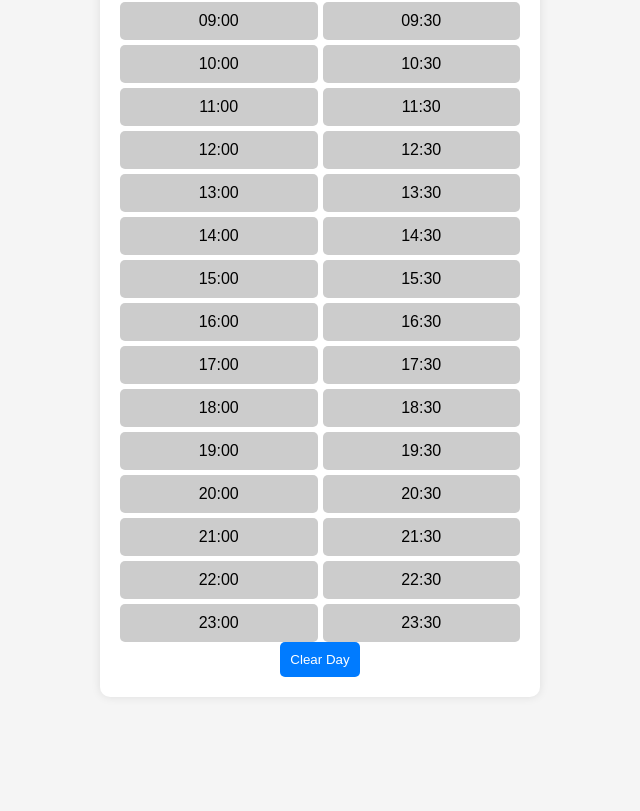
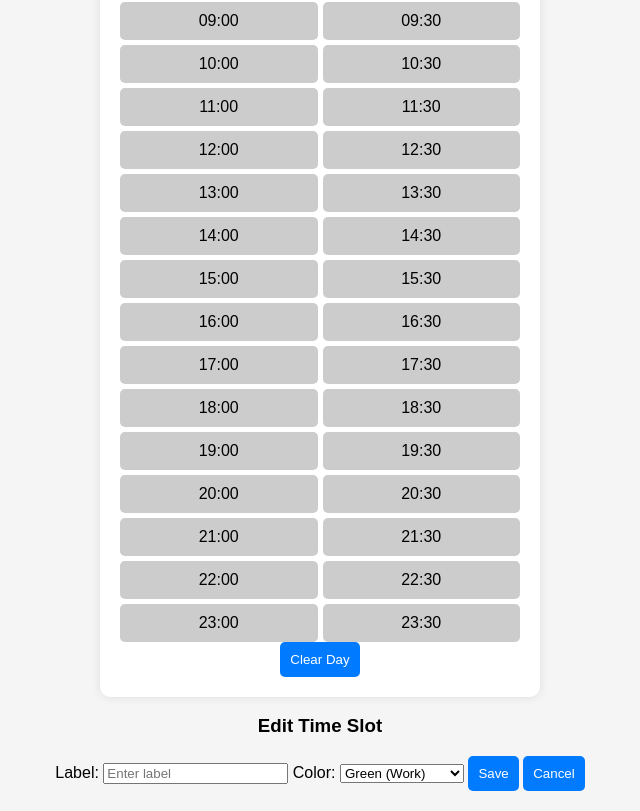
Before and after one commit to tenjyn/time-tracker, a plain HTML site: page index.html in a window 1280 px wide. Shown: the part 521-1332 px from the top of the page, without its empty margins (320-960 px from the left). Before the commit the page ends 1238 px from the top, so only its background shows below. Drawn offline with Linux system fonts and the light colour scheme.

Commit message:
Update index.html

```diff
--- a/index.html
+++ b/index.html
@@ -18,6 +18,24 @@
         <button id="clear">Clear Day</button>
     </div>
 
+    <!-- Popup for editing time slots -->
+    <div id="popup" class="popup">
+        <h3>Edit Time Slot</h3>
+        <p id="popup-time"></p>
+        <label for="label-input">Label:</label>
+        <input type="text" id="label-input" placeholder="Enter label">
+        <label for="color-input">Color:</label>
+        <select id="color-input">
+            <option value="#28a745">Green (Work)</option>
+            <option value="#007BFF">Blue (Exercise)</option>
+            <option value="#FFC107">Yellow (Break)</option>
+            <option value="#DC3545">Red (Important)</option>
+            <option value="#6C757D">Gray (Free Time)</option>
+        </select>
+        <button id="save-btn">Save</button>
+        <button id="cancel-btn">Cancel</button>
+    </div>
+
     <script src="script.js"></script>
 </body>
 </html>
```
